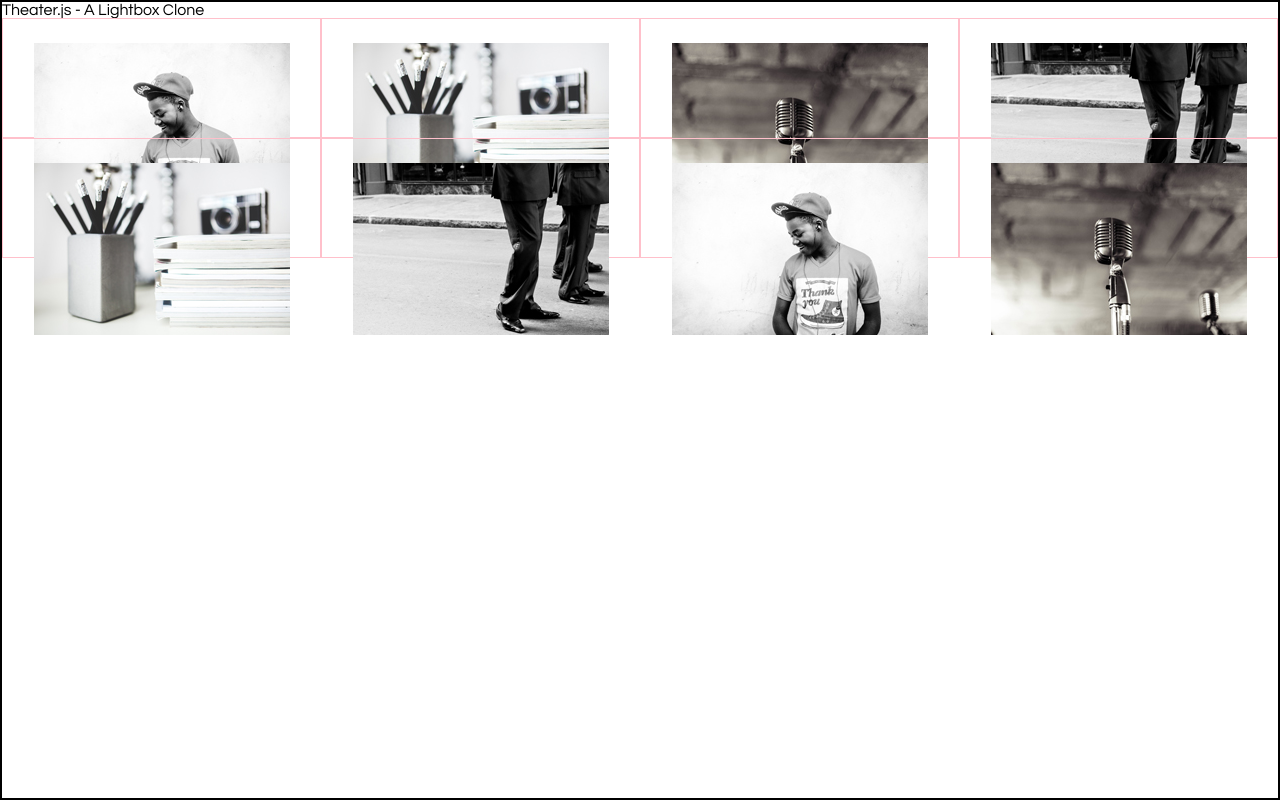
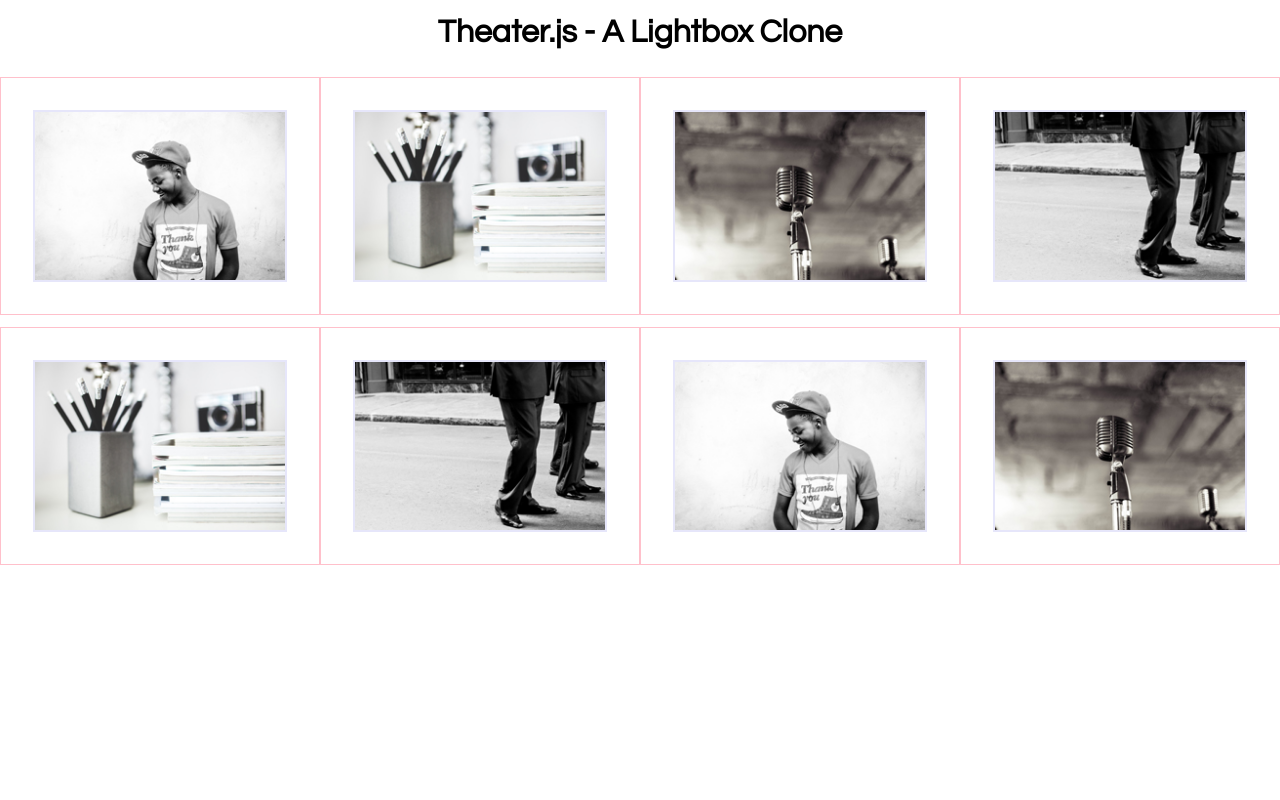
Before and after one commit to retwedt/theater-lightbox, a plain HTML site: page index.html in a window 1280 px wide. Drawn offline with Linux system fonts and the light colour scheme.

Commit message:
update css

```diff
--- a/css/style.css
+++ b/css/style.css
@@ -14,48 +14,36 @@ html, body {
 }
 #wrap {
   width: 100%;
-  min-height: 100%;
-  border: 2px solid black;
+  height: 100%;
 }
-#wrap h1 {
+#wrap .title {
   text-align: center;
+  margin: 0;
+  padding: 16px;
+  font-weight: bold;
+  font-size: 32px;
 }
-header {
-  position: fixed;
-  top: 0;
-  left: 0;
+.row {
   width: 100%;
-  height: 324px;
-  text-align: center;
-  z-index: -1;
-  border: 2px solid purple;
-}
-section {
-  width: 100%;
-  min-height: calc(100% - 324px);
-  padding-top: 324px;
-  margin-bottom: 48px;
-  z-index: 1;
-  overflow-y: hidden;
+  margin: 12px auto;
+  padding: 0;
 }
 
 
 /* Grid Gallery Structure */
 .grid-cell {
   width: 25%;
-  height: 120px;
   display: inline-block;
   vertical-align: top;
   text-align: center;
-  padding: 24px;
   border: 1px solid pink;
 }
-.poster {
-  width: 100%;
-  height: 100%;
+.theater {
+  width: 80%;
+  margin: 10% auto;
   opacity: 1.0;
-  background-color: #DBDDE7;
-  border: 1px solid lavender;
+  line-height: 0;
+  border: 2px solid lavender;
   /* disable user select */
   -moz-user-select: none; /* Firefox */
   -ms-user-select: none; /* Internet Explorer */
@@ -66,7 +54,7 @@ section {
   -moz-transition: all 0.5s ease-out;
   transition: all 0.5s ease-out;
 }
-.poster:hover {
+.theater:hover {
   cursor: pointer;
   opacity: 0.6;
   /* transitions */
@@ -74,3 +62,7 @@ section {
   -moz-transition: all 0.5s ease-out;
   transition: all 0.5s ease-out;
 }
+.theater img {
+  width: 100%;
+  height: auto;
+}
```
